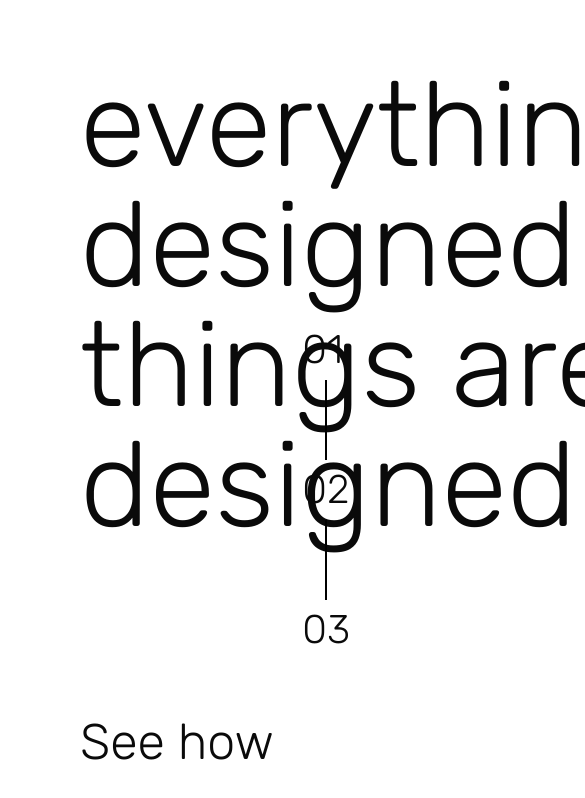
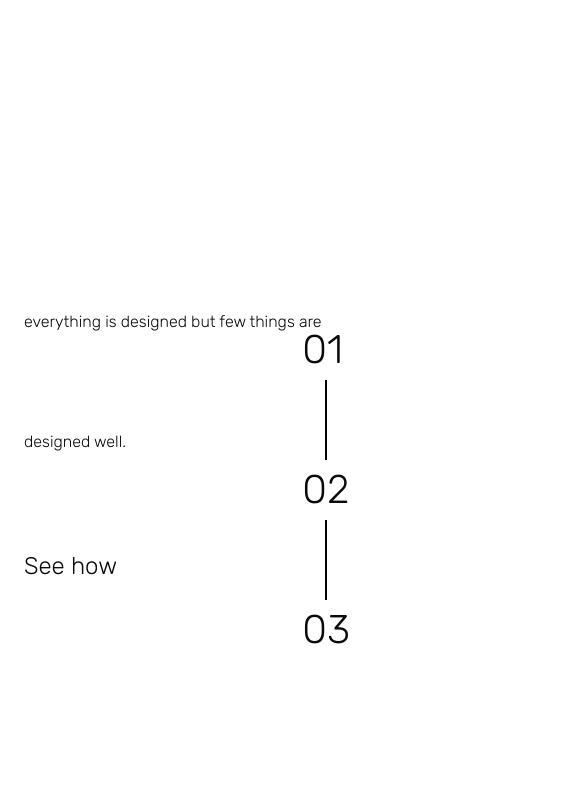
Before and after one commit to stevan23k/headphones, a Next.js app: page / in a window 390 px wide. Shown: the top 798 px of the page, 585 px wide, since content can reach past the window. Built offline with nearby package versions, Linux system fonts and the light colour scheme; no server answers.

Commit message:
ui: hero responsive

```diff
--- a/components/hero.tsx
+++ b/components/hero.tsx
@@ -1,15 +1,17 @@
 export default function Hero() {
   return (
     <section className="relative z-10 flex h-screen w-full items-center">
-      <div className="flex flex-col gap-40 p-20">
+      <div className="flex flex-col gap-12 p-6 sm:gap-16 sm:p-8 md:gap-24 md:p-12 lg:gap-32 lg:p-16 xl:gap-40 xl:p-20 2xl:gap-48 2xl:p-24">
         <div>
-          <p className="w-250 text-[120px] text-base/30">
+          <p className="w-80 text-3xl text-base/30 sm:w-80 sm:text-4xl md:w-80 md:text-5xl lg:w-120 lg:text-6xl xl:w-230 xl:text-[120px] 2xl:w-260 2xl:text-[130px]">
             everything is designed but few things are designed well.
           </p>
         </div>
-        <div className="flex flex-row items-center gap-20">
+        <div className="flex flex-row items-center gap-6 sm:gap-8 md:gap-12 lg:gap-16 xl:gap-20 2xl:gap-24">
           <div>
-            <p className="text-[50px]">See how</p>
+            <p className="text-2xl sm:text-3xl md:text-4xl lg:text-5xl xl:text-[50px] 2xl:text-[56px]">
+              See how
+            </p>
           </div>
         </div>
       </div>
```
